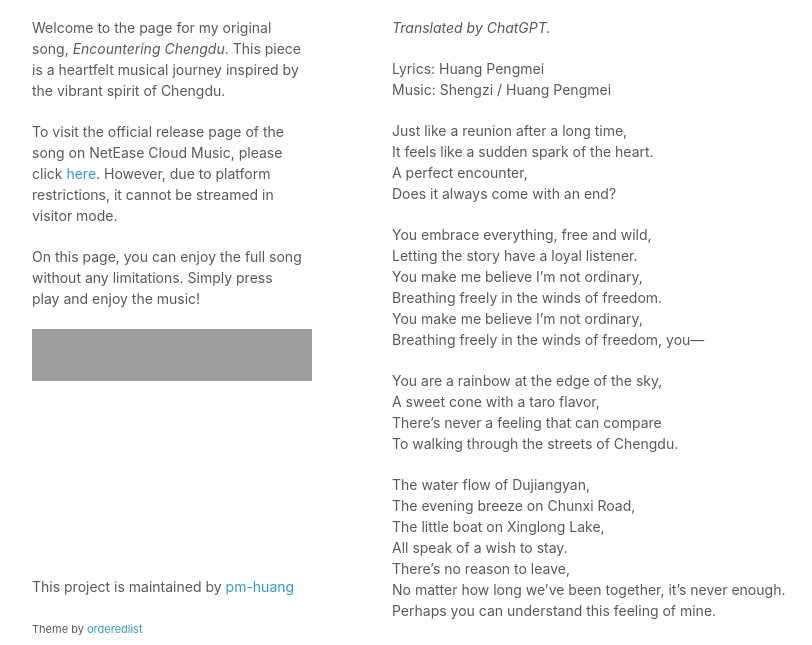
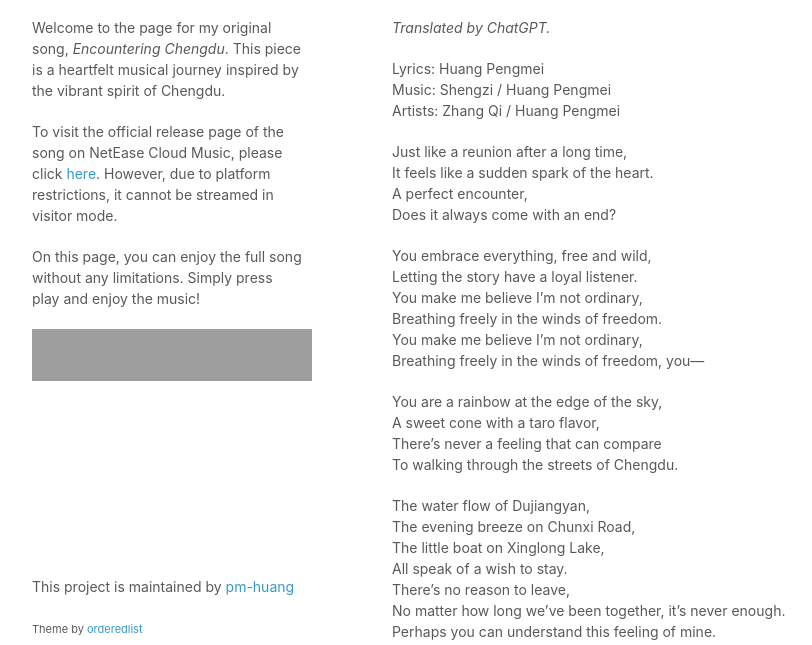
Before and after one commit to pm-huang/pm-huang.github.io, a plain HTML site: page index.html in a window 1280 px wide. Shown: the part 92-737 px from the top of the page, without its empty margins (178-990 px from the left). Drawn offline with Linux system fonts and the light colour scheme; grey boxes are pictures that could not be loaded.

Commit message:
Update index.html

```diff
--- a/index.html
+++ b/index.html
@@ -29,7 +29,8 @@
         <p><em>Translated by ChatGPT.</em></p>
 
 	<p>Lyrics: Huang Pengmei<br>
-	Music: Shengzi / Huang Pengmei</p>
+	Music: Shengzi / Huang Pengmei<br>
+	Artists: Zhang Qi / Huang Pengmei</p>
 
 	<p>Just like a reunion after a long time,<br>
 	It feels like a sudden spark of the heart.<br>
```
